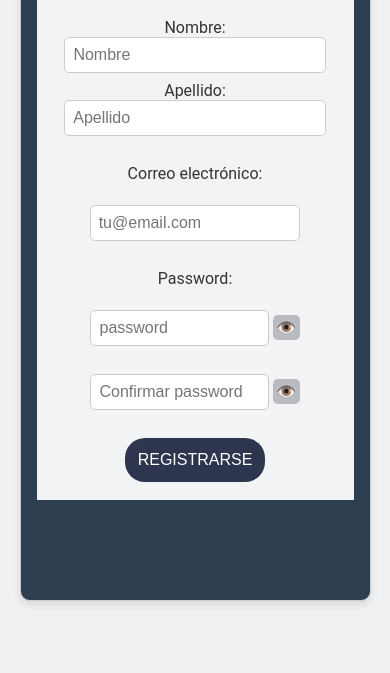
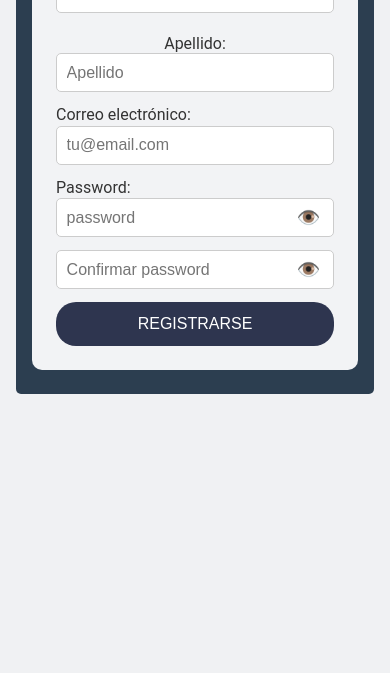
Before and after one commit to CarlosFedericoZalazar/CuentasClaras-ClearAccounts-, a plain HTML site: page client/registro.html in a window 390 px wide. Shown: the part 171-844 px from the top of the page. Drawn offline with nearby package versions, Linux system fonts and the light colour scheme.

Commit message:
fix(ui): mejora el diseño responsivo y espaciado en la vista de registro

```diff
--- a/client/css/base/layout.css
+++ b/client/css/base/layout.css
@@ -1,113 +1,93 @@
 body {
-    background-color: #f0f1f3; /* Color de fondo exterior claro */
+    background-color: #f0f1f3;
     display: flex;
-    justify-content: center; /* Centrado horizontal */
-    align-items: center; /* Centrado vertical */
-    min-height: 100vh; /* Ocupa al menos el 100% de la altura de la pantalla */
+    justify-content: center;
+    align-items: center;
+    min-height: 100vh;
+    margin: 0; /* Buen hábito resetear márgenes del body */
 }
 
 header h1 {
-    font-size: 3rem; /* Tamaño de fuente relativo (aprox 48px si base es 16px) */
+    font-size: 2.5rem; /* Reducido para que respire mejor */
     font-weight: normal;
-    text-transform: uppercase; /* Todo en mayúsculas */
-    margin-bottom: 1.5rem; /* Separación con la sección de inputs */
-    margin-top: 0; /* Elimina margen superior */
+    text-transform: uppercase;
+    margin-bottom: 1.5rem;
+    margin-top: 0;
 }
 
-main{
-    text-align: center; /* Centrar todo el texto */
-    margin: 0 auto;
-    padding: 2rem; /* Espaciado interno usando unidades relativas */
-    color: #fff; /* Texto blanco para el título */
-    height: 500px;
-    width: 90%; /* Ancho flexible */
-    max-width: 400px; /* Evita que crezca demasiado en pantallas grandes */
+main {
+    text-align: center;
+    margin: 1rem;
+    padding: 2rem;
+    color: #fff;
+    /* QUITAMOS height fijo: dejamos que crezca según lo que tenga adentro */
+    width: 100%;
+    max-width: 400px;
     background-color: #2C3E50;
     border-radius: 20px;
     box-shadow: 0 4px 8px rgba(0, 0, 0, 0.1);
     border: 1px solid #ccc;
-
+    box-sizing: border-box; /* Vital para que el padding no rompa el ancho */
 }
 
 #div-nombre {
     display: flex;
-    justify-content: space-between;
+    gap: 0.5rem; /* Usar gap en vez de calcular espacios a mano */
+    width: 100%;
 }
 
-
-form{
+form {
     display: flex;
     flex-direction: column;
     align-items: center;
     justify-content: center;
-    height: 300px;
+    /* QUITAMOS height fijo */
     background-color: #f2f3f5;
+    padding: 1.5rem;
+    border-radius: 10px;
 }
 
-.text-input {
-    margin-bottom: 0.5rem;
-    padding: 0.5rem;
+.text-input, .text-input-name {
+    margin-bottom: 0.8rem;
+    padding: 0.6rem;
     border: 1px solid #ccc;
     border-radius: 5px;
     font-size: 1rem;
-    width: 70%
-}
-
-.text-input-name {
-    margin-bottom: 0.5rem;
-    padding: 0.5rem;
-    border: 1px solid #ccc;
-    border-radius: 5px;
-    font-size: 1rem;
-    width: 90%; /* Asegura que los inputs de nombre y apellido ocupen todo el espacio disponible */
+    width: 100%; /* Todos ocupan el 100 de su contenedor por igual */
+    box-sizing: border-box;
 }
 
 .label-inputs {
     margin-bottom: 0.1rem;
     font-size: 1rem;
     color: #333;
+    align-self: flex-start; /* Alinea los labels a la izquierda para que se vea prolijo */
 }
 
 button {
-    background-color: #2e354f; /* Color de botón oscuro */
+    background-color: #2e354f;
     color: #fff;
     padding: 0.8rem;
     border: none;
-    border-radius: 20px; /* Bordes muy redondeados */
+    border-radius: 20px;
     font-size: 1rem;
     cursor: pointer;
-    transition: background-color 0.3s ease; /* Transición suave al pasar el mouse */
+    transition: background-color 0.3s ease;
     text-transform: uppercase;
+    width: 100%; /* Botón de ancho completo queda muy bien en celular */
 }
 
 button:hover {
-    background-color: #1e2439; /* Un poco más oscuro al pasar el mouse */
+    background-color: #1e2439;
 }
 
-.button-password {
-    background-color: #babbc1; /* Color de botón oscuro */
-    color: #292727;
-    padding: 0.2rem;
-    border: none;
-    border-radius: 5px; /* Bordes muy redondeados */
-    font-size: 1rem;
-    cursor: pointer;
-    transition: background-color 0.3s ease; /* Transición suave al pasar el mouse */
-    text-transform: uppercase;
-}
-
-.button-password:hover {
-    background-color: #979899; /* Un poco más oscuro al pasar el mouse */
-}
-
-
 .links {
-    margin-top: 0.8rem;
-    font-size: 0.8rem;
+    margin-top: 1rem;
+    font-size: 0.85rem;
 }
 
 .links a {
-    color: #3a75c1; /* Color azul para enlaces */
+    color: #3a75c1;
     text-decoration: none;
     margin-bottom: 0.5rem;
     display: block;
@@ -117,27 +97,72 @@ button:hover {
     text-decoration: underline;
 }
 
+/* --- Nuevo contenedor para el input y el ojo --- */
+.password-wrapper {
+    display: flex;
+    align-items: center;
+    position: relative; /* Importante para posicionar el ojo si quieres que esté "adentro" */
+    width: 100%; /* Ocupa el 100% como los otros inputs */
+    margin-bottom: 0.8rem; /* El margen que antes tenía el input solo */
+}
+
+/* --- Ajustes específicos para el input DENTRO del wrapper --- */
+.password-wrapper .text-input {
+    width: 100%; /* Sigue ocupando todo el ancho */
+    margin-bottom: 0; /* Quitamos el margen inferior, ya lo tiene el wrapper */
+    padding-right: 3rem; /* Espacio a la derecha para que el texto no se superponga con el ojo */
+}
+
+/* --- CORRECCIÓN de .button-password: El Ojo --- */
+.button-password {
+    background-color: transparent; /* Fondo transparente para integrarlo */
+    color: #292727;
+    border: none;
+    border-radius: 5px;
+
+    /* Posicionamiento para que parezca estar "adentro" del input */
+    position: absolute;
+    right: 0.5rem; /* Separación del borde derecho del input */
+    top: 50%;
+    transform: translateY(-50%); /* Centrado vertical perfecto */
+
+    /* Tamaño fijo y cuadrado */
+    width: 2.2rem;
+    height: 2.2rem;
+
+    /* Resetear estilos heredados de 'button' global */
+    padding: 0;
+    font-size: 1.2rem; /* Tamaño del emoji o icono */
+    cursor: pointer;
+    text-transform: none; /* No queremos mayúsculas aquí */
+    z-index: 10; /* Asegurar que esté sobre el input */
+}
+
+.button-password:hover {
+    background-color: rgba(0, 0, 0, 0.05); /* Un hover suave y sutil */
+}
 
 @media (max-width: 480px) {
     main {
-        padding: 1rem; /* Reducimos el padding interno para ganar espacio */
-        border-radius: 10px; /* Bordes un poco menos redondeados en celu */
-        height: 700px;
+        align-items: start;
+        width: 95%;
+        max-width: none;
+        padding: 1.5rem 1rem;
+        border-radius: 5px;
+        box-shadow: none;
+        border: none;
+
+    }
+
+    body {
+        align-items: flex-start; /* Alinea desde arriba pero controlamos con padding */
     }
 
     header h1 {
-        font-size: 3.5rem; /* Achicamos el título para que no rompa en pantallas muy angostas */
-        margin-bottom: 1rem;
+        font-size: 2rem; /* Más chico para que no se desborde */
     }
 
     #div-nombre {
-        flex-direction: column; /* Apilamos los inputs de nombre y apellido */
-        align-items: center; /* Centramos los inputs */
-    }
-
-    form {
-        padding: 0.5rem;
-        height: 500px;
-        justify-content: space-around; /* Distribuimos los elementos del formulario */
+        flex-direction: column; /* Se apilan nombre y apellido */
     }
 }
--- a/client/registro.html
+++ b/client/registro.html
@@ -29,11 +29,11 @@
             <input class="text-input" type="email" id="email" name="email" placeholder="tu@email.com" required>
 
             <label class="label-inputs" for="password">Password:</label>
-            <div>
+            <div class="password-wrapper">
                 <input class="text-input" type="password" id="password" name="password" placeholder="password" required>
                 <button class="button-password" type="button" id="togglePassword" aria-label="Mostrar contraseña">👁️</button>
             </div>
-            <div>
+            <div class="password-wrapper">
                 <input class="text-input" type="password" id="password-confirm" name="password" placeholder="Confirmar password" required>
                 <button class="button-password" type="button" id="togglePasswordConfirm" aria-label="Mostrar contraseña">👁️</button>
             </div>
```
